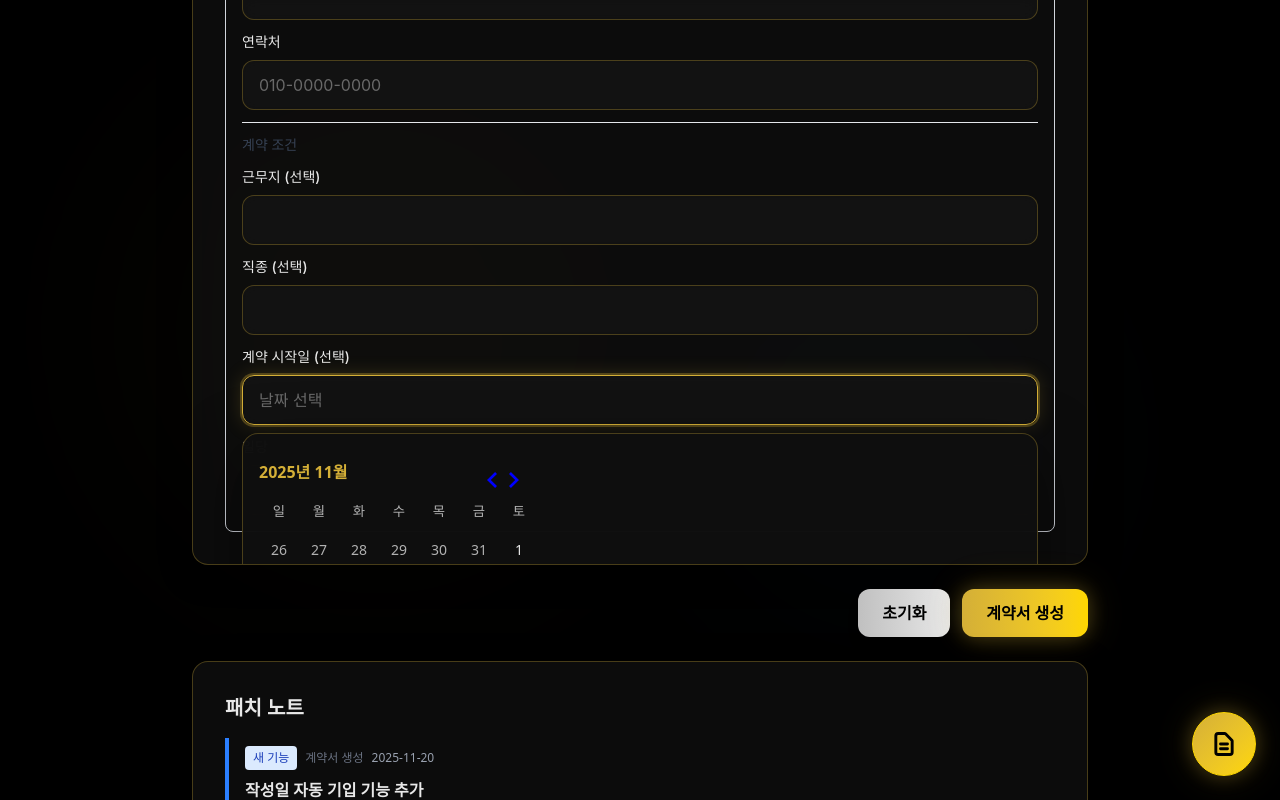
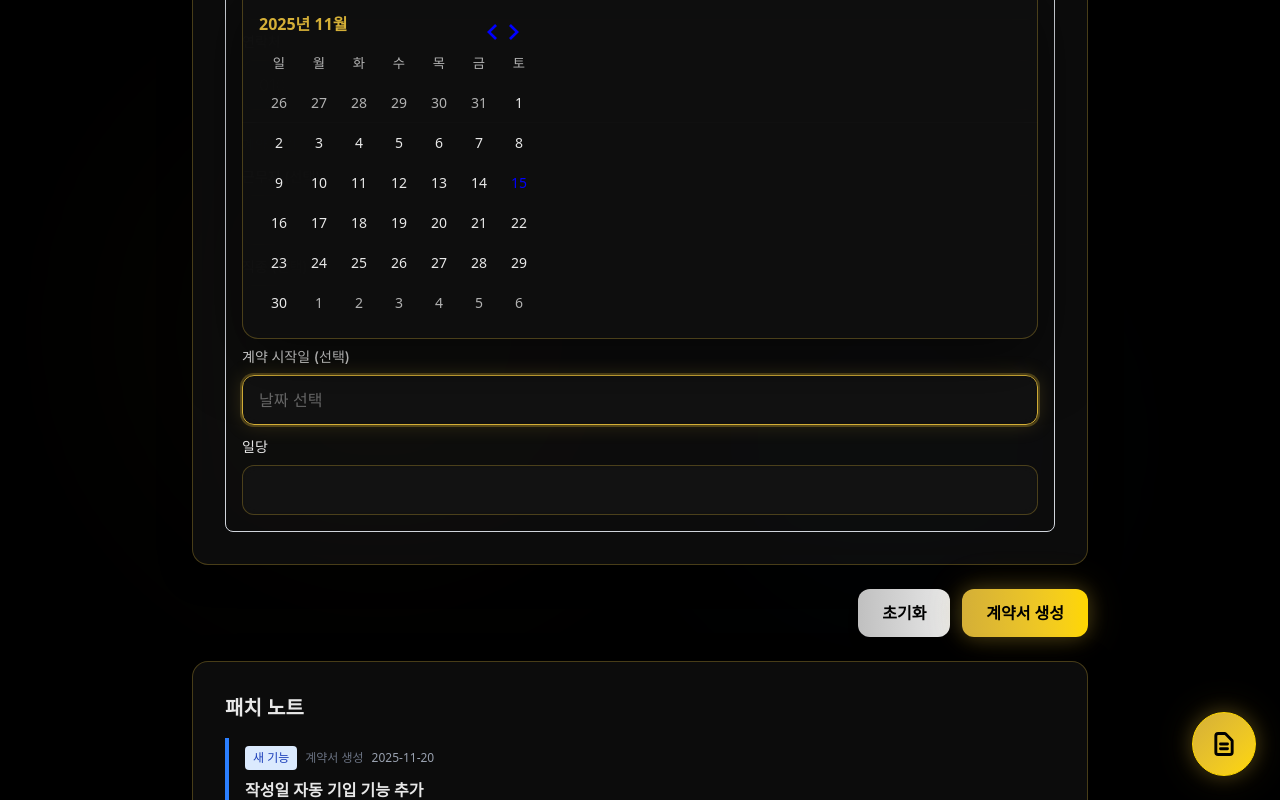
Before and after one commit to blood8879/kanggu-system, a React (Vite) app in the folder kanggu-contract/: page /create-contract in a window 1280 px wide. Both pictures are taken after a click on the button "날짜 선택". Shown: the part 1281-2081 px from the top of the page. Built offline with nearby package versions, Linux system fonts and the light colour scheme; a web font is replaced by a local one.

Commit message:
fix: Position calendar above input to prevent clipping
- Change calendar position from below (mt-2) to above (bottom-full mb-2)
- Prevents calendar from being cut off when input is near bottom
- Calendar now appears above the input field with 8px spacing

```diff
--- a/kanggu-contract/src/components/common/DatePicker.tsx
+++ b/kanggu-contract/src/components/common/DatePicker.tsx
@@ -108,7 +108,7 @@ export const DatePicker = React.forwardRef<HTMLDivElement, DatePickerProps>(
         {isOpen && (
           <div
             ref={calendarRef}
-            className="absolute left-0 right-0 z-[9999] mt-2 bg-[rgba(15,15,15,0.98)] backdrop-blur-xl border border-[var(--color-luxury-border)] rounded-2xl shadow-[0_20px_60px_rgba(0,0,0,0.5)] p-4"
+            className="absolute left-0 right-0 bottom-full z-[9999] mb-2 bg-[rgba(15,15,15,0.98)] backdrop-blur-xl border border-[var(--color-luxury-border)] rounded-2xl shadow-[0_20px_60px_rgba(0,0,0,0.5)] p-4"
           >
             <style>{`
               .rdp {
```
